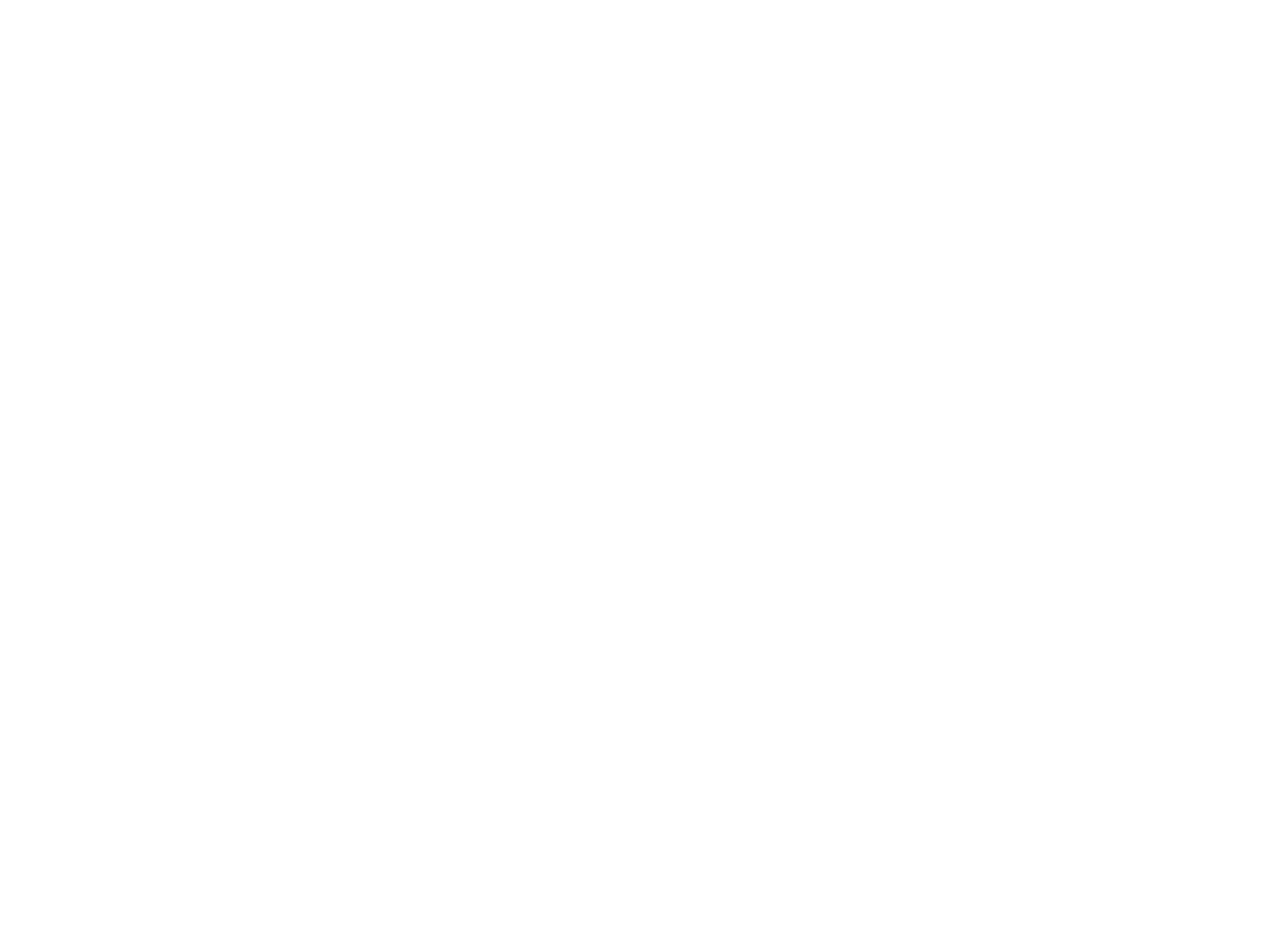
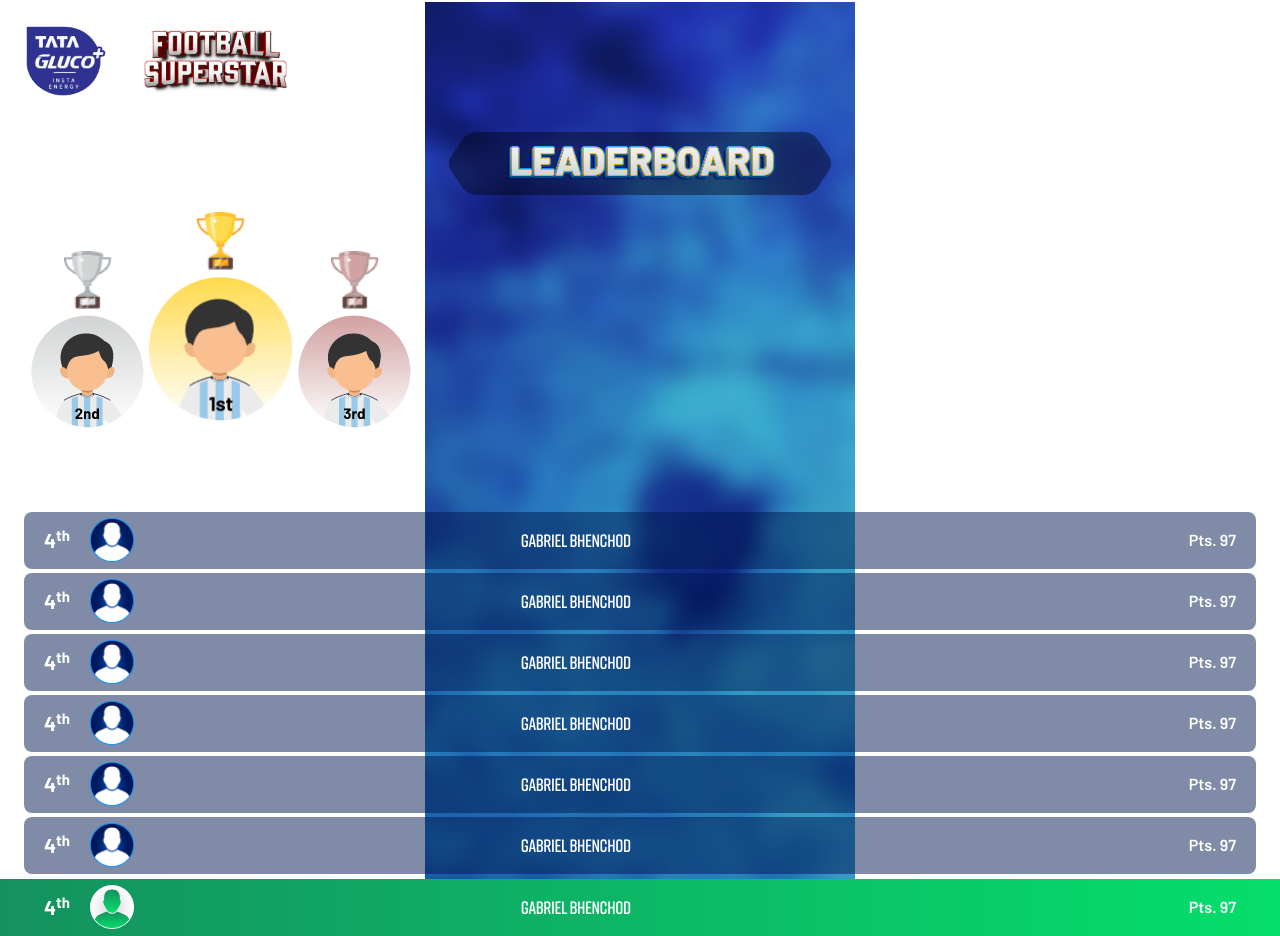
Before and after one commit to hivoco/tg-newui, a React (Vite) app: page /quiz/get-your-final-score in a window 1280 px wide. Before the commit this address had no page. Before the commit the page ends 800 px from the top, so only its background shows below. Built offline with nearby package versions, Linux system fonts and the light colour scheme.

Commit message:
leaderboard.jsx add

```diff
--- a/src/App.jsx
+++ b/src/App.jsx
@@ -8,6 +8,7 @@ import Home from "./pages/Home";
 import Language from "./pages/Language";
 import BackgroundMusic from "../src/utils/BackroundMusic";
 import Quiz from "./components/Quiz"
+import LeaderBoard from "./components/LeaderBoard";
 
 function App() {
   const [isMusicAllowed, setIsMusicAllowed] = useState(false);
@@ -40,14 +41,13 @@ function App() {
 
         {/* <Route path="/login" element={<Login />} /> */}
 
-        <Route path="/quiz/play" element={< Quiz/>}>
-          <Route
-            path=""
-            element={
-              <Quiz setIsMusicAllowed={setIsMusicAllowed} />
-            }
-          />
+        <Route path="/quiz/play" element={<Quiz setIsMusicAllowed={setIsMusicAllowed} />} />
+
+        <Route path="/quiz/get-your-final-score" element={<LeaderBoard />}>
         </Route>
+
+        {/* `/quiz/get-your-final-score?score=${responce.data.score}&time=${responce.data.time}&correct=${responce.data.totalCorrectAns}` */}
+
 
         {/* <Route path="/quiz/play/finish" element={<ProtectedRoute />}>
           <Route path="" element={<Thanks />} />
--- a/src/components/LeaderBoard.jsx
+++ b/src/components/LeaderBoard.jsx
@@ -1,6 +1,14 @@
+import { useEffect, useState } from "react";
 import CommanHeader from "./CommanHeader";
 
 function LeaderBoard() {
+  // const [data, setData] = useState([]);
+  // useEffect(() => {
+  //   const res = JSON.parse(sessionStorage.getItem("user_data"));
+  //   setData(res?.winner);
+  // }, []);
+
+
   const data = [
     {
       rank: 1,
@@ -39,7 +47,7 @@ function LeaderBoard() {
     },
   ];
 
-  const table = data.map((el, index) => {
+  const table = data?.map((el, index) => {
     return (
       <div
         key={el.rank}
--- a/src/components/Quiz.jsx
+++ b/src/components/Quiz.jsx
@@ -224,7 +224,6 @@ function Quiz({ setIsMusicAllowed, platform }) {
         allQuestions?.[currentIndex]?.options[1]
       );
 
-
       let event = "";
       if (ans.is_correct === true) {
         if (ans.correct_answer === allQuestions?.[currentIndex]?.options[0]) {
@@ -370,7 +369,11 @@ function Quiz({ setIsMusicAllowed, platform }) {
                 correctOption === "option_one"
                   ? "bg-[url('/images/checked_option.png')] text-white"
                   : "bg-[url('/images/option_field.png')]"
-              }    bg-no-repeat bg-center bg-contain  flex justify-between items-center  font-light text-[1.56rem]    tracking-[-0.5px] leading-[1.93rem] text-[#012A85]   py-4 px-6 `}
+              }  ${
+                selectedOption != ""
+                  ? "pointer-events-none"
+                  : "pointer-events-auto	"
+              }  bg-no-repeat bg-center bg-contain  flex justify-between items-center  font-light text-[1.56rem]    tracking-[-0.5px] leading-[1.93rem] text-[#012A85]   py-4 px-6 `}
             >
               {allQuestions
                 ? allQuestions?.[currentIndex]?.options[0]
@@ -399,7 +402,11 @@ function Quiz({ setIsMusicAllowed, platform }) {
                 correctOption === "option_two"
                   ? "bg-[url('/images/checked_option.png')] text-white"
                   : "bg-[url('/images/option_field.png')] text-[#012A85] "
-              }  bg-center bg-contain bg-no-repeat flex justify-between items-center  font-light text-[1.56rem]    tracking-[-0.5px] leading-[1.93rem]   py-4 px-6 `}
+              }   ${
+                selectedOption != ""
+                  ? "pointer-events-none"
+                  : "pointer-events-auto	"
+              } bg-center bg-contain bg-no-repeat flex justify-between items-center  font-light text-[1.56rem]    tracking-[-0.5px] leading-[1.93rem]   py-4 px-6 `}
             >
               {allQuestions
                 ? allQuestions?.[currentIndex]?.options[1]
```
